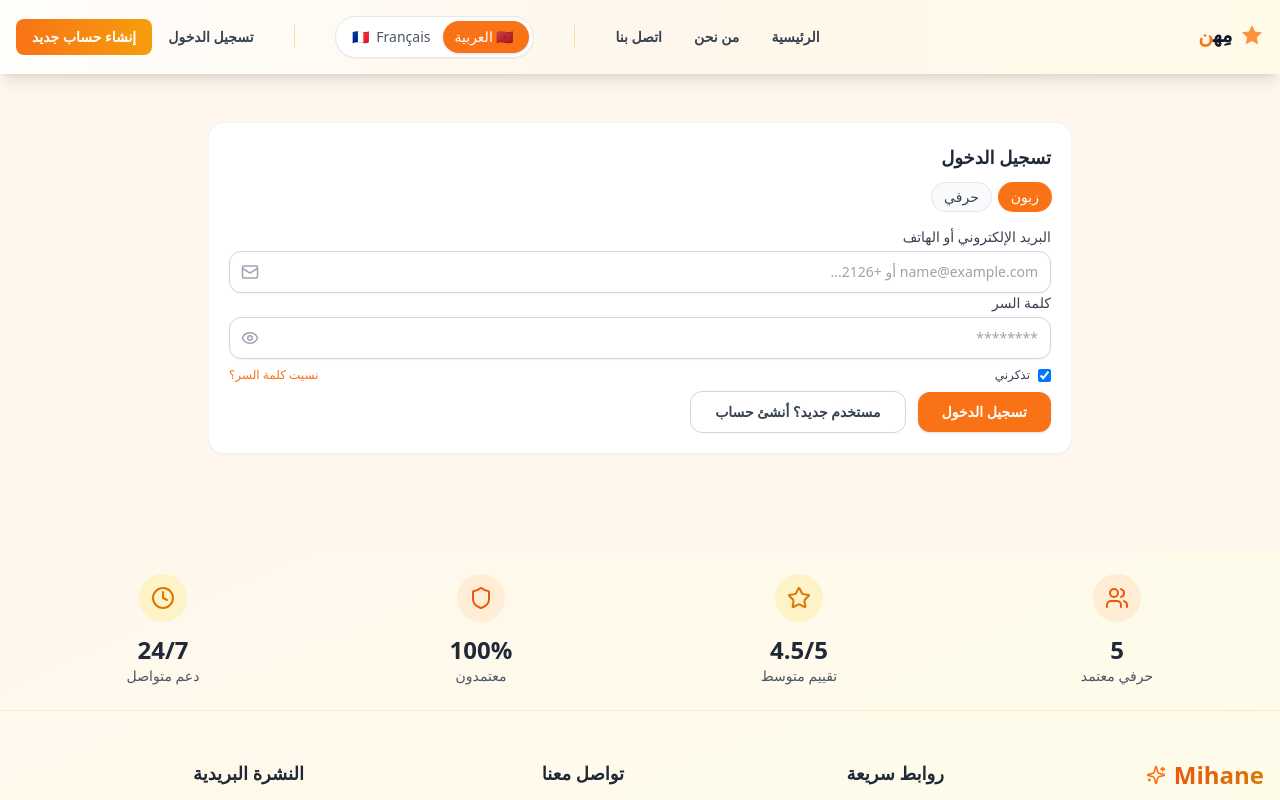
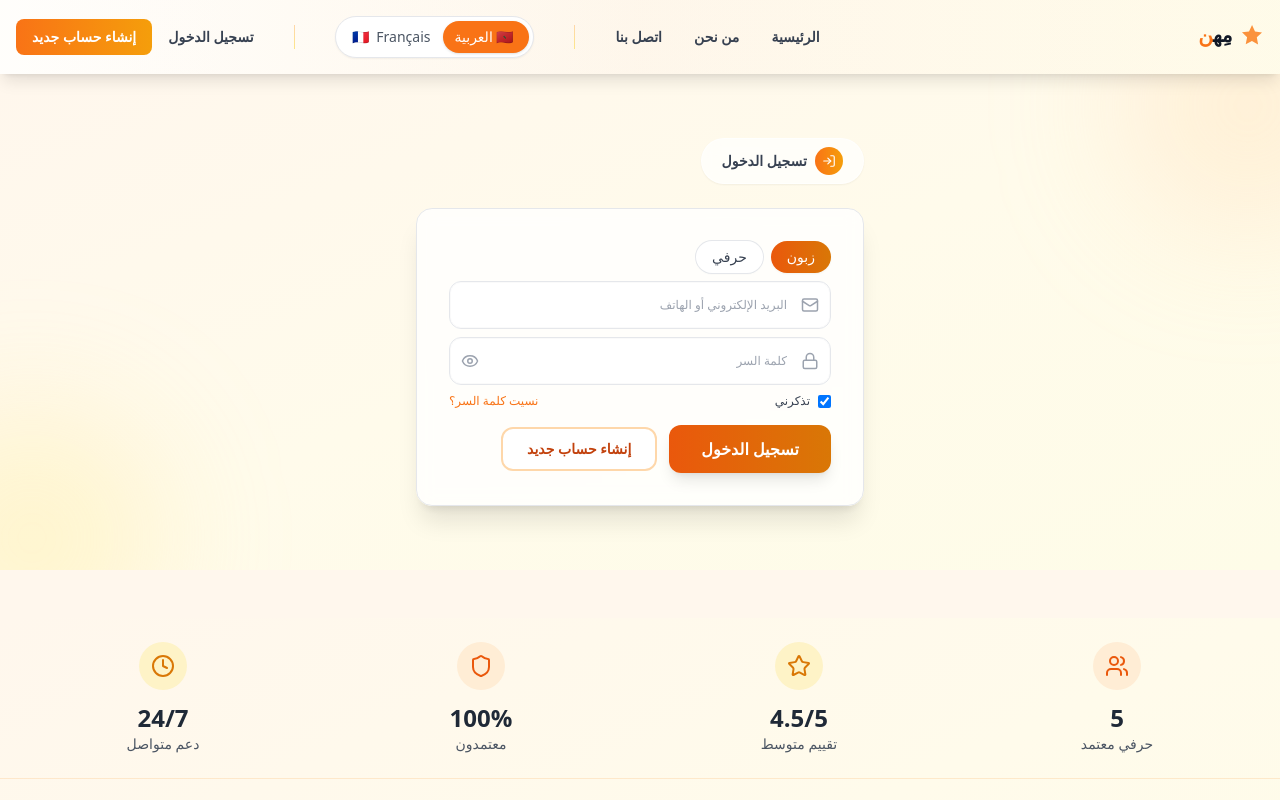
Before and after one commit to Kaoutar-Taki/Mihane, a React (Vite) app in the folder client/: page /login in a window 1280 px wide. Shown: the top 800 px of the page. Built offline with nearby package versions, Linux system fonts and the light colour scheme.

Commit message:
style: redesign login page with modern gradient background and floating labels

```diff
--- a/client/src/pages/LoginPage.tsx
+++ b/client/src/pages/LoginPage.tsx
@@ -1,9 +1,8 @@
 import { useState } from "react";
 import { useNavigate, useSearchParams, Link } from "react-router-dom";
 import { useTranslation } from "react-i18next";
-import { Mail, Phone, Eye, EyeOff, Loader2 } from "lucide-react";
+import { Mail, Phone, Eye, EyeOff, Loader2, Lock, LogIn } from "lucide-react";
 import MainLayout from "./layouts/MainLayout";
-import SectionCard from "../components/ui/SectionCard";
 import { useAuth } from "../auth/AuthContext";
 import TwoFactorAuth from "../components/auth/TwoFactorAuth";
 
@@ -34,6 +33,7 @@ export default function LoginPage() {
 
   const isEmail = (v: string) => /^[^\s@]+@[^\s@]+\.[^\s@]+$/.test(v);
   const isPhone = (v: string) => /^\+?\d{8,15}$/.test(v.replace(/\s/g, ""));
+
   const validate = () => {
     const e: Record<string, string> = {};
     if (!identifier.trim() || !(isEmail(identifier) || isPhone(identifier)))
@@ -64,23 +64,39 @@ export default function LoginPage() {
     }
   };
 
-  const dir = i18n.dir();
+  const dir = i18n.dir() as "rtl" | "ltr";
   const iconSide = dir === "rtl" ? "left-3" : "right-3";
-  const padX = dir === "rtl" ? "pl-10 pr-3" : "pr-10 pl-3";
 
   return (
     <MainLayout>
-      <div className="mx-auto max-w-4xl px-4 py-12">
+      <section className="relative overflow-hidden bg-gradient-to-br from-orange-50 via-amber-50 to-yellow-50 py-16">
+        <div className="pointer-events-none absolute -top-24 -right-24 h-64 w-64 rounded-full bg-orange-200/30 blur-3xl" />
+        <div className="pointer-events-none absolute -bottom-24 -left-24 h-64 w-64 rounded-full bg-amber-200/30 blur-3xl" />
+
+        <div className="relative z-10 container mx-auto px-4">
+          <div className="mx-auto max-w-md">
+
+            <div className="mb-6 w-fit rounded-full border border-white/60 bg-white/70 px-5 py-2 shadow-sm backdrop-blur">
+              <div className="flex items-center gap-2">
+                <div className="flex h-7 w-7 items-center justify-center rounded-full bg-gradient-to-r from-orange-500 to-amber-500 text-white">
+                  <LogIn size={14} />
+                </div>
+                <span className="text-sm font-semibold text-gray-700">
+                  {t("login.title")}
+                </span>
+              </div>
+            </div>
+
             <form onSubmit={onSubmit} className="space-y-6">
-          <SectionCard title={t("login.title")}>
-            <div className="mb-4 flex gap-2 text-sm">
+              <div className="rounded-2xl border border-gray-200 bg-white/80 p-8 shadow-xl backdrop-blur">
+                <div className="mb-2 flex gap-2 text-sm">
                   <button
                     type="button"
                     onClick={() => setRole("client")}
-                className={`rounded-full px-3 py-1 ring-1 ${
+                    className={`rounded-full px-4 py-1.5 ring-1 transition shadow-sm ${
                       role === "client"
-                    ? "bg-primary ring-primary text-white"
-                    : "bg-gray-50 text-gray-700 ring-gray-200"
+                        ? "bg-gradient-to-r from-orange-600 to-amber-600 text-white ring-transparent"
+                        : "bg-white text-gray-700 ring-gray-200 hover:bg-gray-50"
                     }`}
                   >
                     {t("login.client")}
@@ -88,57 +104,107 @@ export default function LoginPage() {
                   <button
                     type="button"
                     onClick={() => setRole("pro")}
-                className={`rounded-full px-3 py-1 ring-1 ${
+                    className={`rounded-full px-4 py-1.5 ring-1 transition shadow-sm ${
                       role === "pro"
-                    ? "bg-primary ring-primary text-white"
-                    : "bg-gray-50 text-gray-700 ring-gray-200"
+                        ? "bg-gradient-to-r from-orange-600 to-amber-600 text-white ring-transparent"
+                        : "bg-white text-gray-700 ring-gray-200 hover:bg-gray-50"
                     }`}
                   >
                     {t("login.pro")}
                   </button>
                 </div>
-            <div>
-              <label className="mb-1 block text-sm font-medium text-gray-700">
-                {t("login.identifier")}
-              </label>
+
+                <div className="mb-2">
                   <div className="relative">
                     <input
                       value={identifier}
                       onChange={(e) => setIdentifier(e.target.value)}
-                  placeholder={t("login.placeholder")}
-                  className={`w-full rounded-xl border border-gray-300 bg-white py-2.5 text-sm shadow-sm focus:border-orange-500 focus:ring-1 focus:ring-orange-500 ${padX}`}
+                      placeholder={t("login.identifier")}
+                      className={[
+                        "peer h-12 w-full rounded-xl border bg-white/80 backdrop-blur",
+                        "border-gray-200 shadow-[inset_0_0_0_1px_rgba(0,0,0,0.02)]",
+                        "px-4 text-sm placeholder-transparent transition-all duration-300",
+                        "focus:border-orange-500 focus:shadow-lg focus:ring-4 focus:ring-orange-100",
+                        "hover:border-orange-300 hover:shadow-md",
+                        dir === "ltr" ? "pl-11 pr-4" : "pr-11 pl-4",
+                      ].join(" ")}
                     />
-                <span
-                  className={`pointer-events-none absolute top-1/2 -translate-y-1/2 text-gray-400 ${iconSide}`}
+                    <label
+                      className={[
+                        "pointer-events-none absolute -top-2 z-10 rounded-full bg-white px-2 text-xs font-medium",
+                        "text-gray-500 transition-all duration-300",
+                        dir === "ltr" ? "left-3" : "right-3",
+                        "peer-placeholder-shown:top-1/2 peer-placeholder-shown:-translate-y-1/2",
+                        "peer-placeholder-shown:bg-transparent peer-placeholder-shown:px-0 peer-placeholder-shown:text-gray-400",
+                        dir === "ltr" ? "peer-placeholder-shown:left-11" : "peer-placeholder-shown:right-11",
+                        "peer-focus:-top-2 peer-focus:translate-y-0 peer-focus:scale-105 peer-focus:bg-white peer-focus:px-2 peer-focus:text-orange-600",
+                      ].join(" ")}
                     >
-                  {isPhone(identifier) ? (
-                    <Phone size={18} />
-                  ) : (
-                    <Mail size={18} />
-                  )}
-                </span>
+                      {t("login.identifier")}
+                    </label>
+                     {isPhone(identifier) ? <Phone
+                      size={18}
+                      className={[
+                        "pointer-events-none absolute top-1/2 -translate-y-1/2 transition-all duration-300",
+                        dir === "ltr" ? "left-3" : "right-3",
+                        "text-gray-400 peer-hover:text-orange-400 peer-focus:text-orange-500",
+                      ].join(" ")}
+                    /> : <Mail
+                      size={18}
+                      className={[
+                        "pointer-events-none absolute top-1/2 -translate-y-1/2 transition-all duration-300",
+                        dir === "ltr" ? "left-3" : "right-3",
+                        "text-gray-400 peer-hover:text-orange-400 peer-focus:text-orange-500",
+                      ].join(" ")}
+                    />}
                   </div>
-              {errors.identifier && !errors.password && (
+                  {errors.identifier && (
                     <p className="mt-1 text-xs text-red-600">{errors.identifier}</p>
                   )}
                 </div>
 
                 <div>
-              <label className="mb-1 block text-sm font-medium text-gray-700">
-                {t("login.password")}
-              </label>
                   <div className="relative">
                     <input
                       type={show ? "text" : "password"}
                       value={password}
                       onChange={(e) => setPassword(e.target.value)}
-                  placeholder="********"
-                  className={`w-full rounded-xl border border-gray-300 bg-white py-2.5 text-sm shadow-sm focus:border-orange-500 focus:ring-1 focus:ring-orange-500 ${padX}`}
+                      placeholder={t("login.password")}
+                      className={[
+                        "peer h-12 w-full rounded-xl border bg-white/80 backdrop-blur",
+                        "border-gray-200 shadow-[inset_0_0_0_1px_rgba(0,0,0,0.02)]",
+                        "px-4 text-sm placeholder-transparent transition-all duration-300",
+                        "focus:border-orange-500 focus:shadow-lg focus:ring-4 focus:ring-orange-100",
+                        "hover:border-orange-300 hover:shadow-md",
+                        dir === "ltr" ? "pl-11 pr-11" : "pr-11 pl-11",
+                      ].join(" ")}
+                    />
+                    <label
+                      className={[
+                        "pointer-events-none absolute -top-2 z-10 rounded-full bg-white px-2 text-xs font-medium",
+                        "text-gray-500 transition-all duration-300",
+                        dir === "ltr" ? "left-3" : "right-3",
+                        "peer-placeholder-shown:top-1/2 peer-placeholder-shown:-translate-y-1/2",
+                        "peer-placeholder-shown:bg-transparent peer-placeholder-shown:px-0 peer-placeholder-shown:text-gray-400",
+                        dir === "ltr" ? "peer-placeholder-shown:left-11" : "peer-placeholder-shown:right-11",
+                        "peer-focus:-top-2 peer-focus:translate-y-0 peer-focus:scale-105 peer-focus:bg-white peer-focus:px-2 peer-focus:text-orange-600",
+                      ].join(" ")}
+                    >
+                      {t("login.password")}
+                    </label>
+                    <Lock
+                      size={18}
+                      className={[
+                        "pointer-events-none absolute top-1/2 -translate-y-1/2 transition-all duration-300",
+                        dir === "ltr" ? "left-3" : "right-3",
+                        "text-gray-400 peer-hover:text-orange-400 peer-focus:text-orange-500",
+                      ].join(" ")}
                     />
                     <button
                       type="button"
                       onClick={() => setShow((s) => !s)}
                       className={`absolute top-1/2 -translate-y-1/2 text-gray-400 hover:text-gray-600 ${iconSide}`}
+                      aria-label={show ? "Hide password" : "Show password"}
                     >
                       {show ? <EyeOff size={18} /> : <Eye size={18} />}
                     </button>
@@ -146,9 +212,7 @@ export default function LoginPage() {
                   {errors.password && (
                     <p className="mt-1 text-xs text-red-600">{errors.password}</p>
                   )}
-              {errors.identifier && errors.password && (
-                <p className="mt-1 text-xs text-red-600">{t("auth.errors.signInError")}</p>
-              )}
+
                   <div className="mt-2 flex items-center justify-between text-xs">
                     <label className="inline-flex items-center gap-2 text-gray-700">
                       <input
@@ -164,25 +228,27 @@ export default function LoginPage() {
                   </div>
                 </div>
 
-            <div className="mt-2 flex items-center gap-3">
+                <div className="mt-4 flex items-center gap-3">
                   <button
                     type="submit"
                     disabled={loading}
-                className="bg-primary inline-flex items-center gap-2 rounded-xl px-6 py-2.5 text-sm font-semibold text-white shadow hover:bg-orange-700 disabled:opacity-60"
+                    className="inline-flex items-center justify-center gap-2 rounded-xl bg-gradient-to-r from-orange-600 to-amber-600 px-8 py-3 font-semibold text-white shadow-lg transition-all duration-300 hover:scale-[1.02] hover:from-orange-700 hover:to-amber-700 hover:shadow-xl disabled:cursor-not-allowed disabled:opacity-50"
                   >
                     {loading && <Loader2 className="animate-spin" size={16} />}
                     {t("login.submit")}
                   </button>
                   <Link
                     to="/register"
-                className="rounded-xl border border-gray-300 bg-white px-6 py-2.5 text-sm font-semibold text-gray-700 hover:bg-gray-50"
+                    className="rounded-xl border-2 border-orange-200 bg-white/80 px-6 py-2.5 text-sm font-semibold text-orange-700 backdrop-blur transition-all duration-300 hover:border-orange-300 hover:bg-orange-50"
                   >
-                {t("login.noAccount")}
+                    {t("register.title")}
                   </Link>
                 </div>
-          </SectionCard>
+              </div>
             </form>
           </div>
+        </div>
+      </section>
     </MainLayout>
   );
 }
```
Lines whose indentation alone changed are shown as unchanged.
